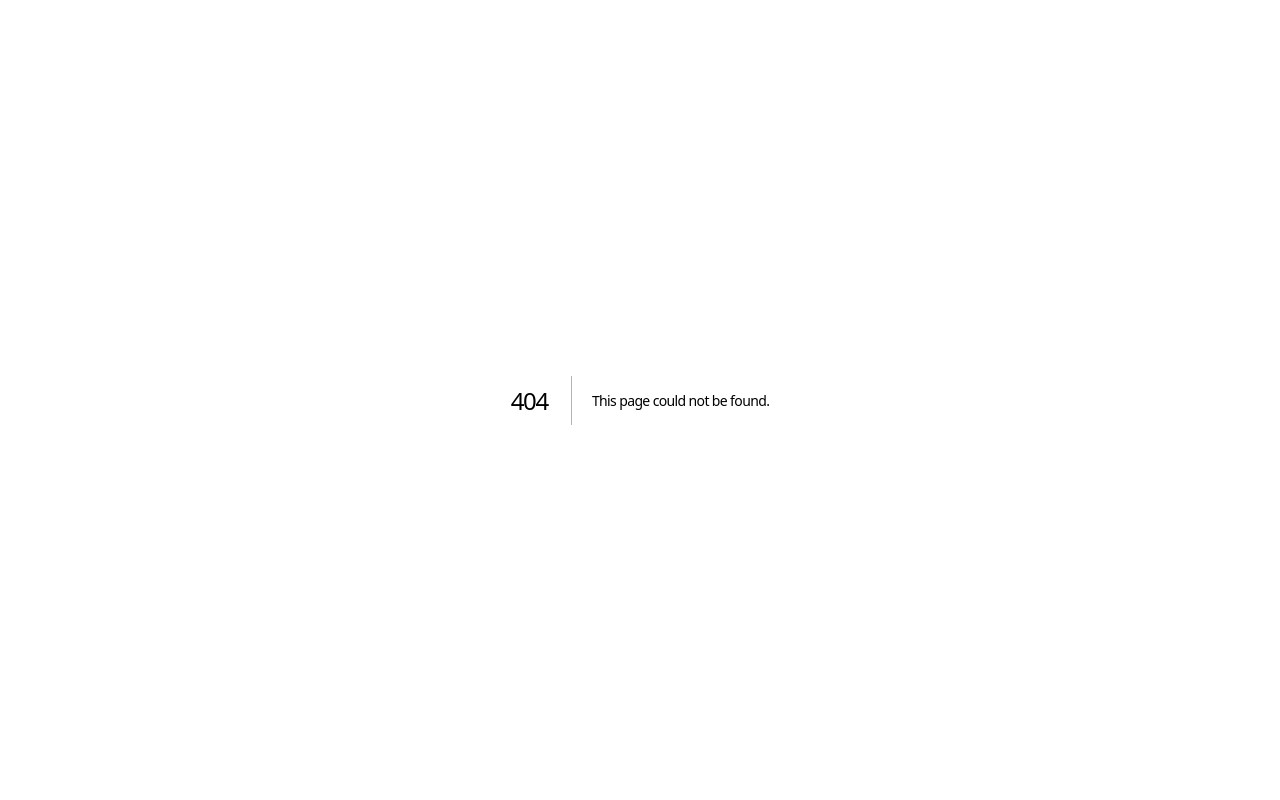
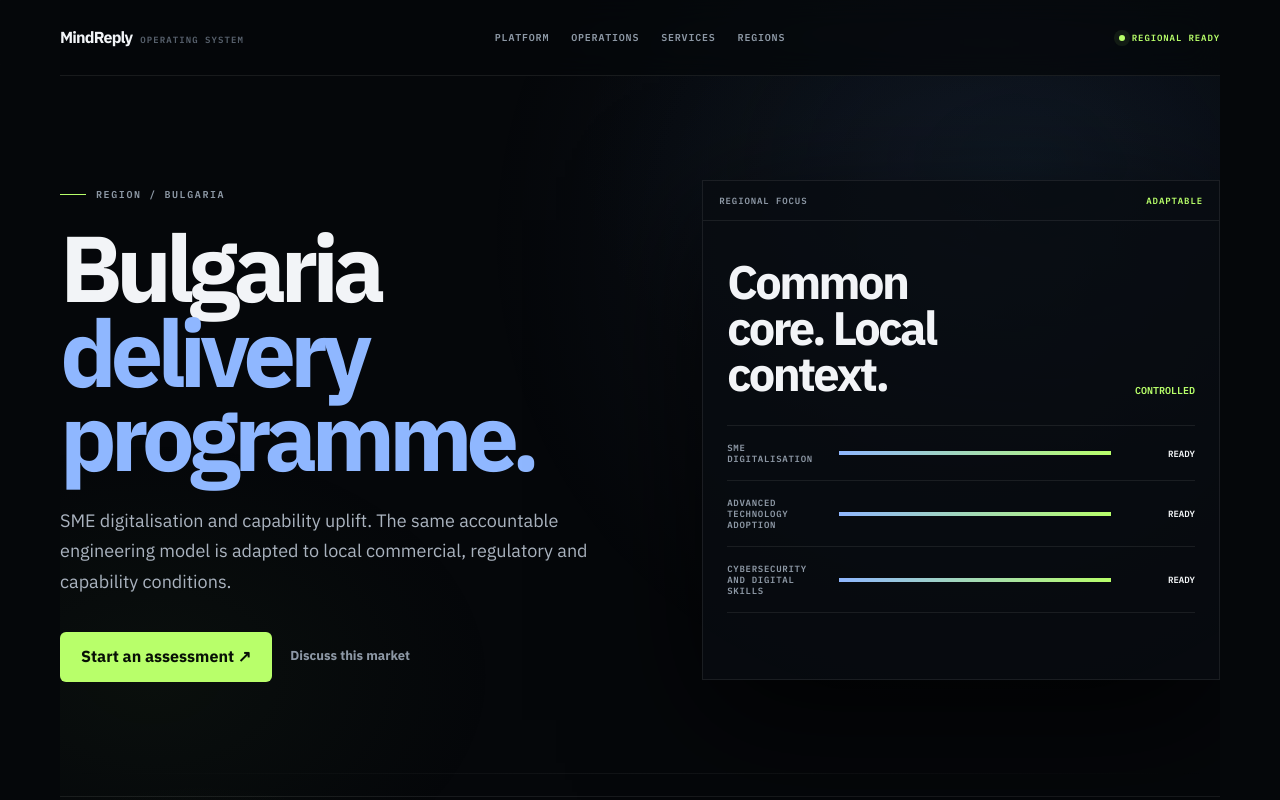
Before and after one commit to angellllkr-eng/mind-reply-core, a Next.js app in the folder apps/web-replycontrol/: page /regions/bulgaria in a window 1280 px wide. Before the commit this address had no page. Shown: the top 800 px of the page. Built offline with nearby package versions, Linux system fonts and the light colour scheme.

Commit message:
feat: add regional capability matrix

```diff
--- /dev/null
+++ b/apps/web-replycontrol/app/regions/[slug]/page.tsx
@@ -0,0 +1,22 @@
+import Link from "next/link";
+import { regions, services } from "../../services/catalog";
+
+export function generateStaticParams() { return regions.map(({ slug }) => ({ slug })); }
+
+const focus: Record<string, string[]> = {
+  global: ["Cross-border delivery", "Cloud and application modernisation", "Security and operational assurance"],
+  europe: ["Digital transformation", "Cyber resilience", "Cloud, data and advanced technology adoption"],
+  bulgaria: ["SME digitalisation", "Advanced technology adoption", "Cybersecurity and digital skills"],
+};
+
+export default async function RegionPage({ params }: { params: Promise<{ slug: string }> }) {
+  const { slug } = await params;
+  const region = regions.find(r => r.slug === slug);
+  if (!region) return <main className="mc-page"><section className="mc-closing"><h1>Region not found.</h1><Link className="mc-primary" href="/regions">Return to regions ↗</Link></section></main>;
+  return <main className="mc-page">
+    <nav className="mc-nav" aria-label="Primary navigation"><Link className="mc-brand" href="/">MindReply<small>OPERATING SYSTEM</small></Link><div className="mc-nav-center"><Link href="/platform">Platform</Link><Link href="/operations">Operations</Link><Link href="/services">Services</Link><Link href="/regions">Regions</Link></div><div className="mc-nav-right"><span className="mc-state"><i className="mc-dot"/>REGIONAL READY</span></div></nav>
+    <section className="mc-hero"><div><p className="mc-kicker"><i/>REGION / {region.name.toUpperCase()}</p><h1>{region.name}<br/><em>delivery programme.</em></h1><p className="lead">{region.mode}. The same accountable engineering model is adapted to local commercial, regulatory and capability conditions.</p><div className="mc-actions"><Link className="mc-primary" href="/audit">Start an assessment ↗</Link><Link className="mc-secondary" href="/contact">Discuss this market</Link></div></div><aside className="mc-console"><div className="mc-console-top"><span>REGIONAL FOCUS</span><b>ADAPTABLE</b></div><div className="mc-console-main"><div className="mc-verdict"><strong>Common core. Local context.</strong><span>CONTROLLED</span></div><div className="mc-lanes">{(focus[slug] ?? focus.global).map((item) => <div className="mc-lane" key={item}><span>{item}</span><div className="mc-lane-bar"><i style={{width:"100%"}}/></div><b>READY</b></div>)}</div></div></aside></section>
+    <section className="mc-section"><div className="mc-section-head"><span>CAPABILITY MAP</span><h2>Deploy the capabilities that match the local gap.</h2></div><div className="mc-link-grid">{services.map(s => <Link className="mc-link-card" key={s.slug} href={`/services/${s.slug}`}><span>{s.number} · CAPABILITY</span><b>{s.title} ↗</b></Link>)}</div></section>
+    <section className="mc-closing"><p className="mc-kicker"><i/>PROOF BEFORE SCALE</p><h2>Validate the first delivery pattern before multiplying it.</h2><p>Each regional rollout should produce measurable delivery evidence that can feed the next market rather than create another isolated site.</p><Link className="mc-primary" href="/audit">Establish the baseline ↗</Link></section>
+  </main>;
+}
```
